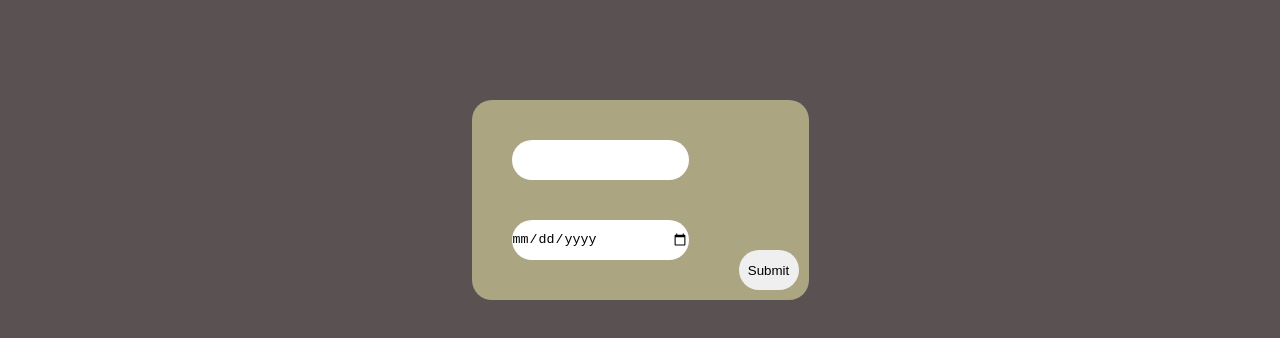
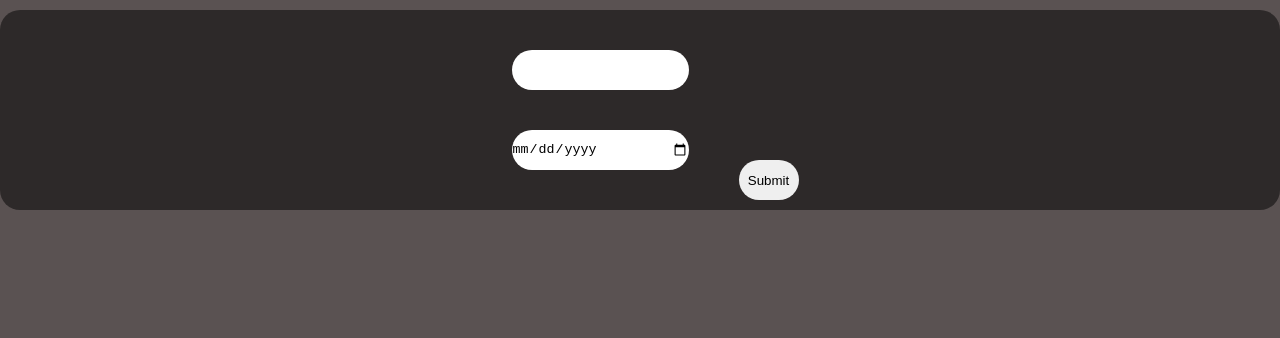
Before and after one commit to Arsh1333/Birthday, a React (Create React App) app: page / in a window 1280 px wide. Shown: the top 338 px of the page. Built offline with nearby package versions, Linux system fonts and the light colour scheme.

Commit message:
set No birthday

```diff
--- a/src/App.css
+++ b/src/App.css
@@ -8,12 +8,13 @@ body {
 .App {
   display: flex;
   justify-content: center;
+  flex-direction: column;
 }
 .main-content {
-  background-color: rgba(252, 247, 178, 0.5);
+  background-color: rgba(0, 0, 0, 0.5);
   display: flex;
   justify-content: center;
-  margin-top: 100px;
+  margin-top: 10px;
   border-radius: 20px;
 }
 .inputs {
--- a/src/App.js
+++ b/src/App.js
@@ -4,22 +4,35 @@ import "./App.css";
 
 function App() {
   const [birthday, setBirthDay] = useState(" ");
-  const btnHandler = () => {
+  const [name, setName] = useState(" ");
+  const btnHandler = (e) => {
+    if (name == " ") {
+      setBirthDay(<BirthdayDisplay></BirthdayDisplay>);
+    } else {
+      setName(e.target.value);
+    }
     console.log("clicked");
-    setBirthDay(<BirthdayDisplay></BirthdayDisplay>);
   };
   return (
     <div className="App">
       <div className="main-content">
-        <div className="inputs">
-          <input palceholder="Enter Name" type="text"></input>
+        <form className="inputs">
+          <input
+            palceholder="Enter Name"
+            type="text"
+            onChange={(e) => {
+              setName(e.target.value);
+            }}
+          ></input>
           <input palceholder="Enter DOB" type="date"></input>
-        </div>
+        </form>
         <button className="btn" onClick={btnHandler}>
           Submit
         </button>
       </div>
-      <div className="birthday-wish">{birthday}</div>
+      <div className="side-content">
+        <div className="birthday-wish">{birthday}</div>
+      </div>
     </div>
   );
 }
```
